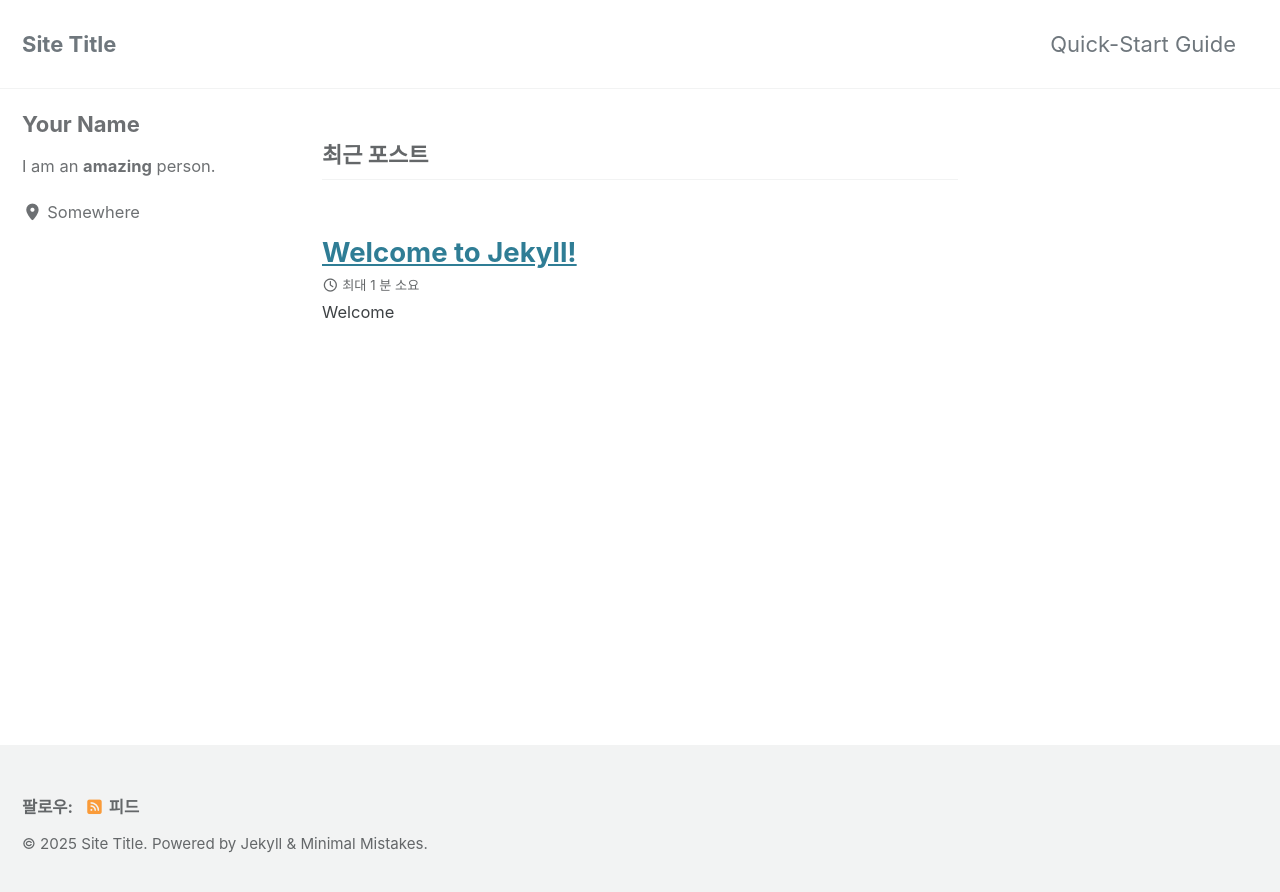
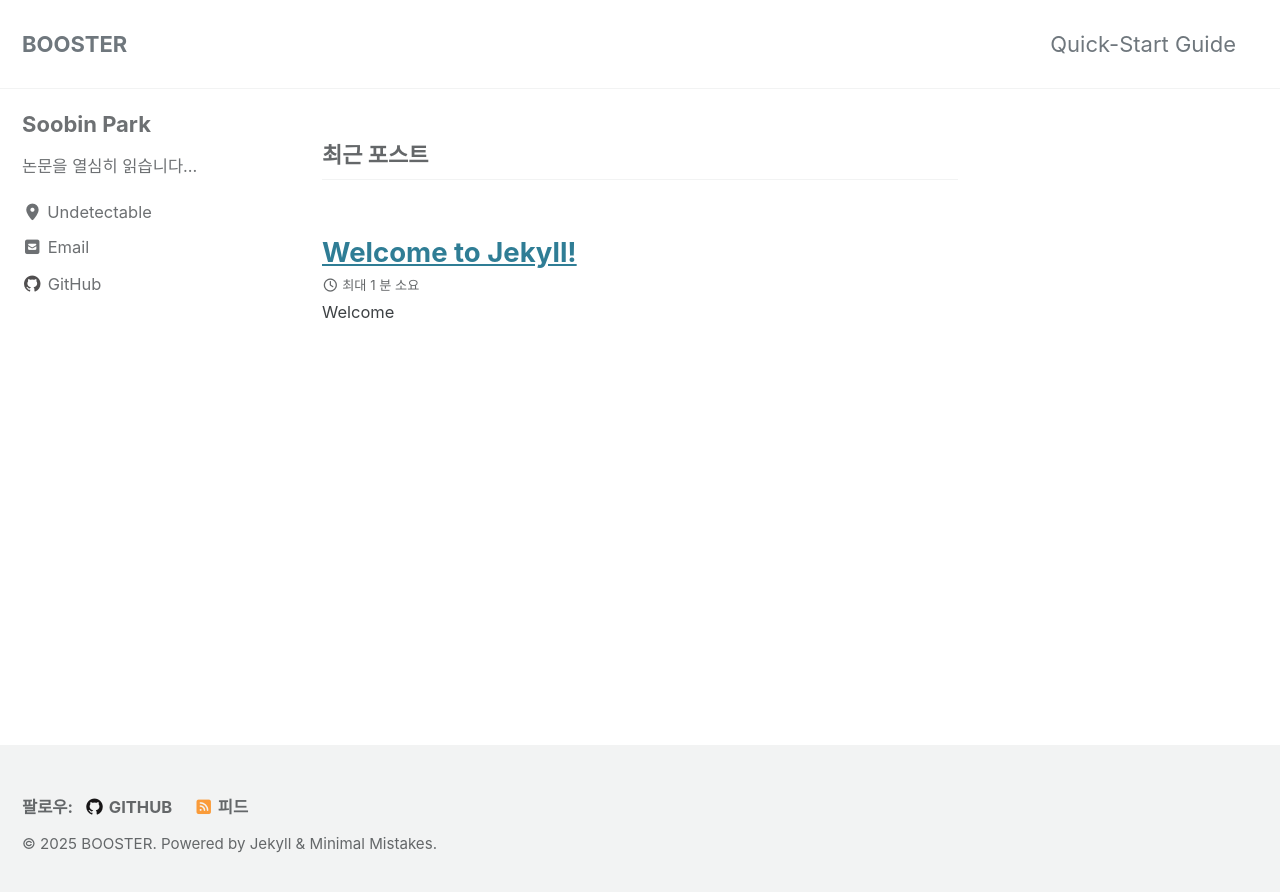
Before and after one commit to s00bin-park/s00bin-park.github.io, a Jekyll site: the page built from index.html, in a window 1280 px wide. Shown: the top 892 px of the page. Built offline with Jekyll 4.4.1, drawn with Linux system fonts in a browser that asks for light colours; cached includes are drawn as plain includes; the list of posts is cut into pages by our own code.

Commit message:
add descrptions

```diff
--- a/_config.yml
+++ b/_config.yml
@@ -17,13 +17,13 @@ minimal_mistakes_skin    : "default" # "air", "aqua", "contrast", "dark", "dirt"
 # Site Settings
 locale                   : "ko-KR"
 rtl                      : # true, false (default) # turns direction of the page into right to left for RTL languages
-title                    : "Site Title"
+title                    : "BOOSTER"
 title_separator          : "-"
 future                   : true
 published                : true
 subtitle                 : # site tagline that appears below site title in masthead
-name                     : "Your Name"
-description              : "An amazing website."
+name                     : "Soobin Park"
+description              : "블로그 꾸미는 중"
 url                      : "https://s00bin-park.github.io" # the base hostname & protocol for your site e.g. "https://mmistakes.github.io"
 baseurl                  : # the subpath of your site, e.g. "/blog"
 repository               : "https://github.com/s00bin-park/s00bin-park.github.io" # GitHub username/repo-name e.g. "mmistakes/minimal-mistakes"
@@ -115,15 +115,15 @@ analytics:
 
 # Site Author
 author:
-  name             : "Your Name"
+  name             : "Soobin Park"
   avatar           : # path of avatar image, e.g. "/assets/images/bio-photo.jpg"
-  bio              : "I am an **amazing** person."
-  location         : "Somewhere"
+  bio              : "논문을 열심히 읽습니다..."
+  location         : "Undetectable"
   email            :
   links:
     - label: "Email"
       icon: "fas fa-fw fa-envelope-square"
-      # url: "mailto:your.name@email.com"
+      url: "mailto:soobin@kentech.ac.kr"
     - label: "Website"
       icon: "fas fa-fw fa-link"
       # url: "https://your-website.com"
@@ -135,7 +135,7 @@ author:
       # url: "https://facebook.com/"
     - label: "GitHub"
       icon: "fab fa-fw fa-github"
-      # url: "https://github.com/"
+      url: "https://github.com/s00bin-park"
     - label: "Instagram"
       icon: "fab fa-fw fa-instagram"
       # url: "https://instagram.com/"
@@ -151,7 +151,7 @@ footer:
       # url:
     - label: "GitHub"
       icon: "fab fa-fw fa-github"
-      # url:
+      url: "https://github.com/s00bin-park"
     - label: "GitLab"
       icon: "fab fa-fw fa-gitlab"
       # url:
@@ -322,6 +322,6 @@ defaults:
       layout: single
       author_profile: true
       read_time: true
-      comments: # true
+      comments: true
       share: true
       related: true
```
